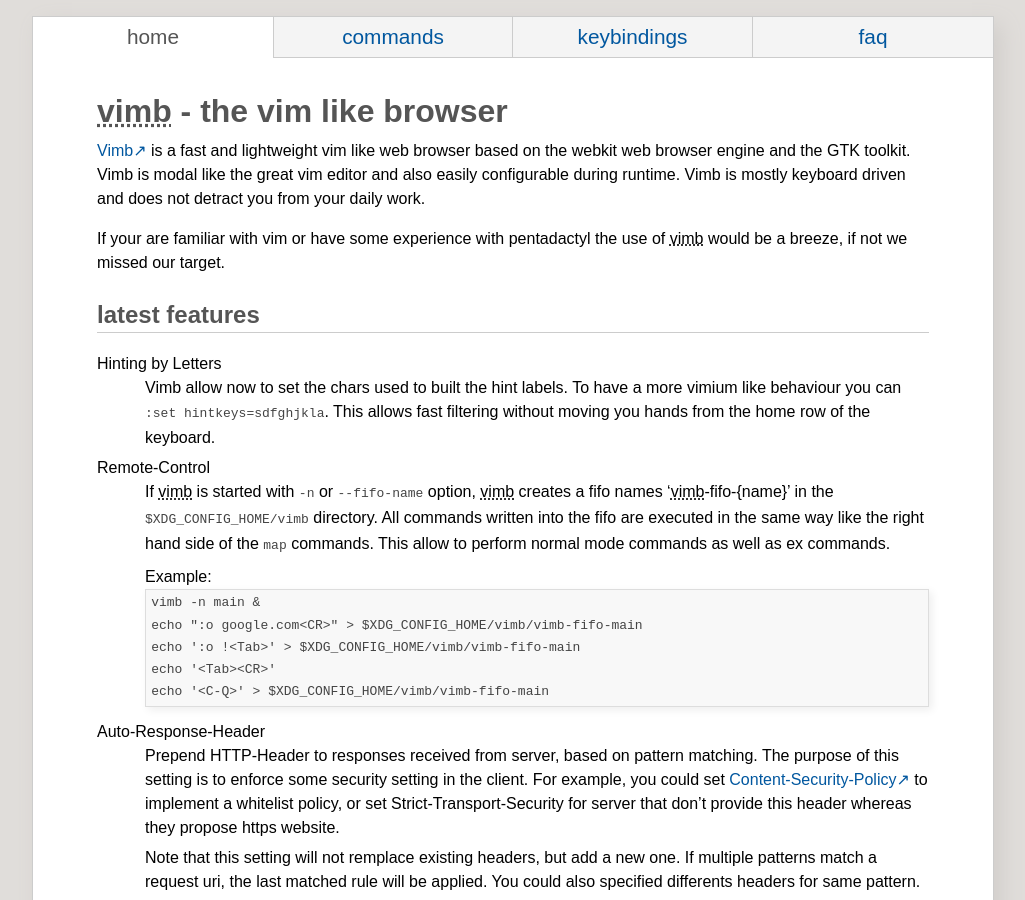
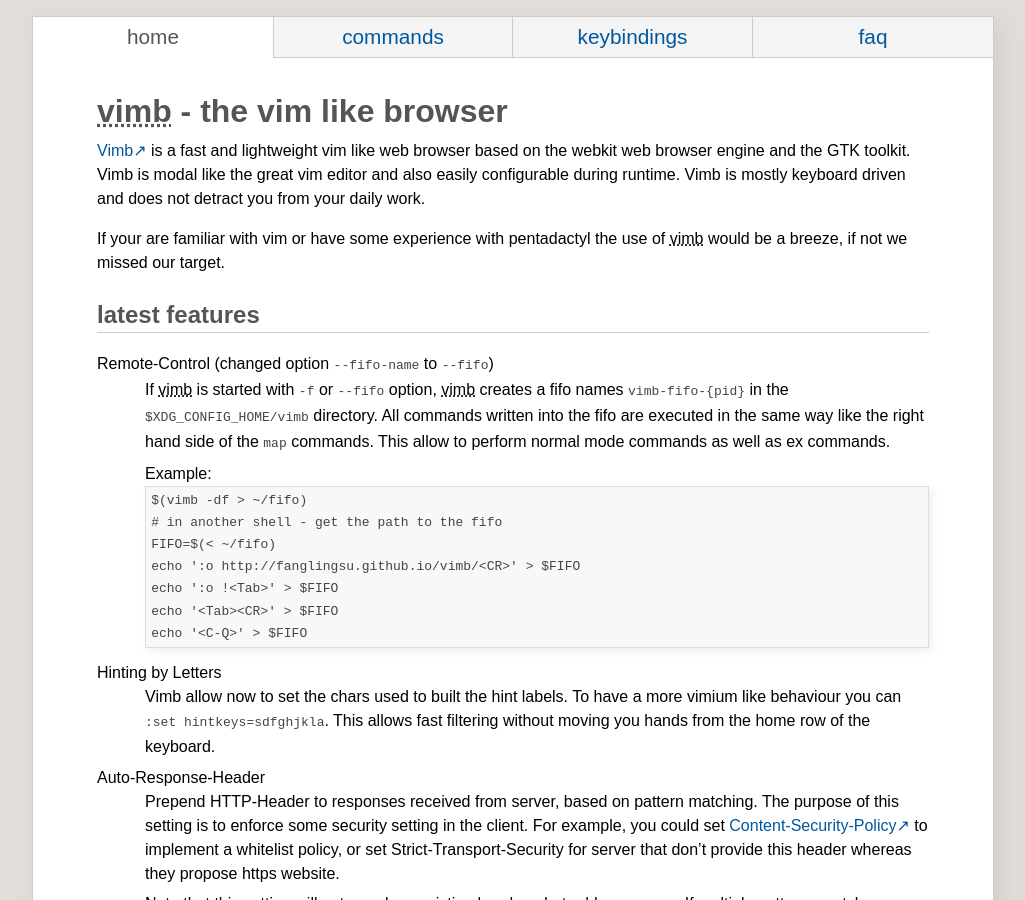
Before and after one commit to fanglingsu/vimb, a Jekyll site: the page built from index.md, in a window 1280 px wide and 900 px high. Shown: the whole window, without its empty margins (127-1152 px from the left). Built offline with Jekyll 4.4.1, drawn with Linux system fonts in a browser that asks for light colours.

Commit message:
Updated according to change fifo handling.

```diff
--- a/index.md
+++ b/index.md
@@ -18,24 +18,26 @@
 
 ## latest features
 
-Hinting by Letters
-: Vimb allow now to set the chars used to built the hint labels. To have a
-  more vimium like behaviour you can `:set hintkeys=sdfghjkla`. This allows
-  fast filtering without moving you hands from the home row of the keyboard.
-
-Remote-Control
-: If vimb is started with `-n` or `--fifo-name` option, vimb creates a fifo
-  names 'vimb-fifo-{name}' in the `$XDG_CONFIG_HOME/vimb` directory. All
+Remote-Control (changed option `--fifo-name` to `--fifo`)
+: If vimb is started with `-f` or `--fifo` option, vimb creates a fifo
+  names `vimb-fifo-{pid}` in the `$XDG_CONFIG_HOME/vimb` directory. All
   commands written into the fifo are executed in the same way like the right
   hand side of the `map` commands. This allow to perform normal mode commands
   as well as ex commands.
 : Example:
 
-      vimb -n main &
-      echo ":o google.com<CR>" > $XDG_CONFIG_HOME/vimb/vimb-fifo-main
-      echo ':o !<Tab>' > $XDG_CONFIG_HOME/vimb/vimb-fifo-main
-      echo '<Tab><CR>'
-      echo '<C-Q>' > $XDG_CONFIG_HOME/vimb/vimb-fifo-main
+      $(vimb -df > ~/fifo)
+      # in another shell - get the path to the fifo
+      FIFO=$(< ~/fifo)
+      echo ':o http://fanglingsu.github.io/vimb/<CR>' > $FIFO
+      echo ':o !<Tab>' > $FIFO
+      echo '<Tab><CR>' > $FIFO
+      echo '<C-Q>' > $FIFO
+
+Hinting by Letters
+: Vimb allow now to set the chars used to built the hint labels. To have a
+  more vimium like behaviour you can `:set hintkeys=sdfghjkla`. This allows
+  fast filtering without moving you hands from the home row of the keyboard.
 
 Auto-Response-Header
 : Prepend HTTP-Header to responses received from server, based on pattern matching. The purpose of this setting is to enforce some security setting in the client. For example, you could set [Content-Security-Policy](http://www.w3.org/TR/CSP/) to implement a whitelist policy, or set Strict-Transport-Security for server that don't provide this header whereas they propose https website.
```
